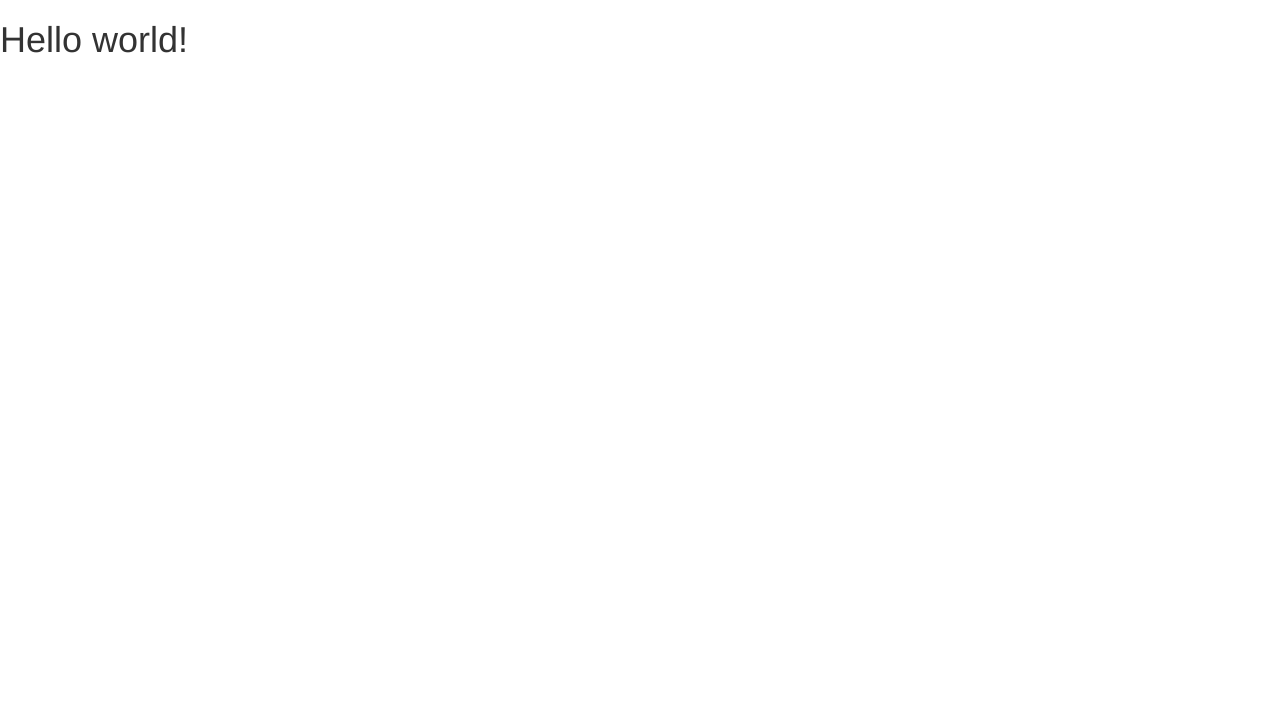
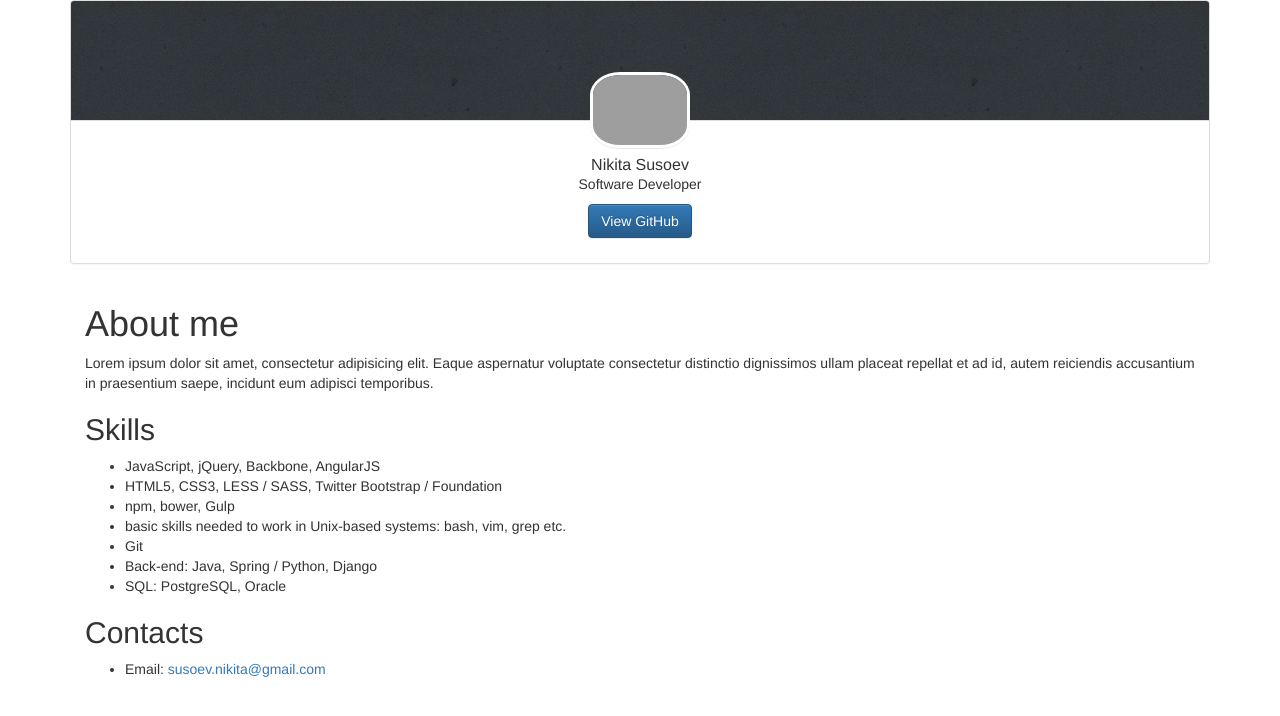
Before and after one commit to NSusoev/nsusoev.github.io, a website: page index.html in a window 1280 px wide. Drawn offline with nearby package versions, Linux system fonts and the light colour scheme; grey boxes are pictures that could not be loaded.

Commit message:
#2 Index.html was developed

```diff
--- a/index.html
+++ b/index.html
@@ -2,13 +2,48 @@
 <html lang="en">
 <head>
   <meta charset="UTF-8">
+  <meta name="viewport" content="width=device-width, initial-scale=1">
   <title>Nikita Susoev's personal page</title>
   <link rel="stylesheet" type="text/css" href="bower_components/bootstrap/dist/css/bootstrap.min.css">
   <link rel="stylesheet" type="text/css" href="bower_components/bootstrap/dist/css/bootstrap-theme.min.css">
   <link rel="stylesheet" type="text/css" href="css/index.css">
 </head>
 <body>
-  <h1>Hello world!</h1>
+
+  <div class="container">
+    <div class="panel panel-default panel-profile">
+      <div class="panel-heading"></div>
+      <div class="panel-body text-center">
+        <img class="panel-profile-img" src="images/profile.jpg">
+        <h5 class="panel-title">Nikita Susoev</h5>
+        <p>Software Developer<p>
+        <a href="//github.com/nsusoev" target="_blank" class="btn btn-primary">
+          View GitHub
+        </a>
+      </div>
+    </div>
+
+    <div class="col-lg-12 cv-container">
+      <h1>About me</h1>
+      <p>Lorem ipsum dolor sit amet, consectetur adipisicing elit. Eaque aspernatur voluptate consectetur distinctio dignissimos ullam placeat repellat et ad id, autem reiciendis accusantium in praesentium saepe, incidunt eum adipisci temporibus.</p>
+
+      <h2>Skills</h2>
+      <ul>
+        <li>JavaScript, jQuery, Backbone, AngularJS</li>
+        <li>HTML5, CSS3, LESS / SASS, Twitter Bootstrap / Foundation</li>
+        <li>npm, bower, Gulp</li>
+        <li>basic skills needed to work in Unix-based systems: bash, vim, grep etc.</li>
+        <li>Git</li>
+        <li>Back-end: Java, Spring / Python, Django</li>
+        <li>SQL: PostgreSQL, Oracle</li>
+      </ul>
+
+      <h2>Contacts</h2>
+      <ul>
+        <li>Email: <a href="mailto: susoev.nikita@gmail.com">susoev.nikita@gmail.com</a></li>
+      </ul>
+    </div>
+  </div>
 
   <script src="bower_components/jquery/dist/jquery.min.js"></script>
   <script src="bower_components/bootstrap/dist/js/bootstrap.min.js"></script>
--- a/sass/index.sass
+++ b/sass/index.sass
@@ -1,2 +1,11 @@
-p
-  text-align: center;
+.panel-profile .panel-heading
+  height: 120px
+  background-image: url("../images/concrete_wall.png")
+
+.panel-profile .panel-profile-img
+  max-width: 100px
+  margin-top: -70px
+  margin-bottom: 5px
+  border: 3px solid #fff
+  border-radius: 30%
+  box-shadow: 0 1px 1px rgba(0, 0, 0, 0.1)
```
Also changed, not shown: css/index.css, images/concrete_wall.png (added), 1 other file.
